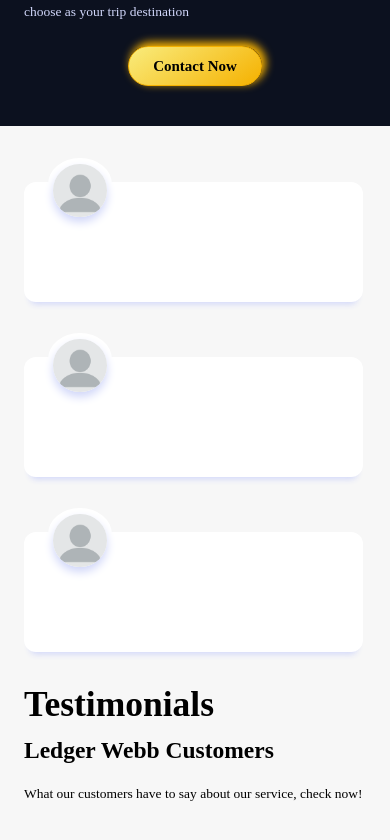
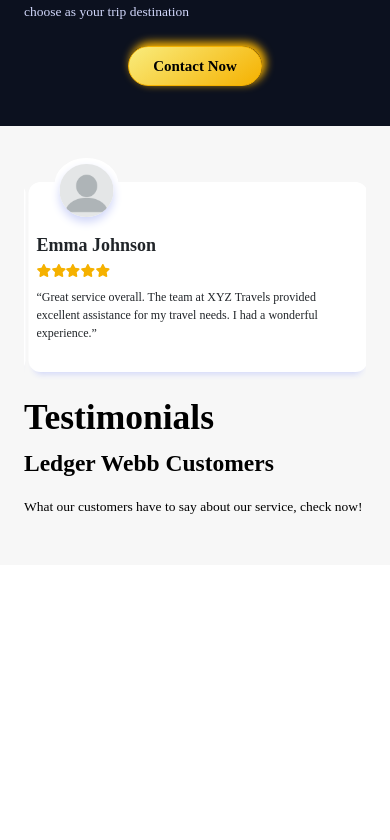
Before and after one commit to Fajarudheen-PA/ledgerWeb-travels-React, a React (Create React App) app: page / in a window 390 px wide. Shown: the part 3617-4457 px from the top of the page. After the commit the page ends 4182 px from the top, so only its background shows below. Built offline with nearby package versions, Linux system fonts and the light colour scheme.

Commit message:
updated carousel in Review module, need to make it responsive

```diff
--- a/src/components/Reviews/Reviews.css
+++ b/src/components/Reviews/Reviews.css
@@ -12,7 +12,6 @@
 }
 .reviews__card-grp {
   width: 100%;
-  padding: 0 auto;
 }
 .reviews__card {
   width: 99% !important;
@@ -20,18 +19,19 @@
   box-shadow: 0px 8px 6px -6px #d0d6f9;
   border-radius: 12px;
   margin: 24px auto;
-  min-height: 120px;
+  height: 190px;
   position: relative;
   z-index: 999;
   text-align: center;
+  padding: 8px;
 }
 .reviews__avatar-bg {
   width: calc(60px + 0.9vw);
   height: auto;
   border-radius: 50%;
-  position: absolute;
-  top: -20%;
-  left: 24px;
+  position: relative;
+  top: -32px;
+  left: 18px;
   background-color: #ffffff;
 }
 .reviews__avatar {
@@ -42,6 +42,23 @@
   top: 6px;
   left: 5px;
   box-shadow: 0px 5px 10px 0px #d0d6f9;
+}
+.reviews__content__name {
+  font-size: 18px;
+  font-weight: 700;
+  text-align: start;
+  margin-bottom: 4px;
+  margin-top: -8px;
+}
+.reviews__content__rating {
+  color: #F5B100;
+  margin-bottom: 8px;
+  text-align: start;
+  font-size: 13px;
+}
+.reviews__content__desc {
+  font-size: 12px;
+  text-align: start;
 }
 .reviews__right {
   width: 100%;
--- a/src/components/Reviews/Reviews.js
+++ b/src/components/Reviews/Reviews.js
@@ -1,5 +1,7 @@
 import React from 'react';
 import Slider from "react-slick";
+import { FontAwesomeIcon } from '@fortawesome/react-fontawesome';
+import { faStar } from "@fortawesome/free-solid-svg-icons";
 import "slick-carousel/slick/slick.css";
 import "slick-carousel/slick/slick-theme.css";
 import './Reviews.scss';
@@ -7,11 +9,16 @@ import './Reviews.scss';
 function Reviews() {
     var settings = {
         infinite: true,
-        speed: 500,
+        speed: 200,
         slidesToShow: 1,
         slidesToScroll: 1,
         arrows: false,
+        autoplay: true,
+        autoplaySpeed: 3000,
     };
+    const iconCountCustA = 5;
+    const iconCountCustB = 4;
+    // const [iconCount, setIconCount] = useState(() => Math.floor(Math.random() * 3) + 3);;
   return (
     <div className='reviews'>
         <div className="content-wrapper">
@@ -22,6 +29,43 @@ function Reviews() {
                             <div className='reviews__card'>
                                 <div className='reviews__avatar-bg'>
                                     <img src="../../../images/ledger-profile-avatar.png" alt="Customer 1" className='reviews__avatar' />
+                                </div>
+                                <div className='reviews__content'>
+                                    <h4 className='reviews__content__name'>Jhone Lown</h4>
+                                    <div className='reviews__content__rating'>
+                                        {Array(iconCountCustA).fill().map((_, index)=>(
+                                            <FontAwesomeIcon key={index} icon={faStar} />
+                                        ))}
+                                    </div>
+                                    <p className='reviews__content__desc'>“A very pleasant experience, plus the service is very friendly, recommended for those who want to try!”</p>
+                                </div>
+                            </div>
+                            <div className='reviews__card'>
+                                <div className='reviews__avatar-bg'>
+                                    <img src="../../../images/ledger-profile-avatar.png" alt="Customer 1" className='reviews__avatar' />
+                                </div>
+                                <div className='reviews__content'>
+                                    <h4 className='reviews__content__name'>Sarah Johnson</h4>
+                                    <div className='reviews__content__rating'>
+                                        {Array(iconCountCustB).fill().map((_, index)=>(
+                                            <FontAwesomeIcon key={index} icon={faStar} />
+                                        ))}
+                                    </div>
+                                    <p className='reviews__content__desc'>“Amazing service with seamless booking and exceptional customer support. Highly Recommended!”</p>
+                                </div>
+                            </div>
+                            <div className='reviews__card'>
+                                <div className='reviews__avatar-bg'>
+                                    <img src="../../../images/ledger-profile-avatar.png" alt="Customer 1" className='reviews__avatar' />
+                                </div>
+                                <div className='reviews__content'>
+                                    <h4 className='reviews__content__name'>Emma Johnson</h4>
+                                    <div className='reviews__content__rating'>
+                                        {Array(iconCountCustA).fill().map((_, index)=>(
+                                            <FontAwesomeIcon key={index} icon={faStar} />
+                                        ))}
+                                    </div>
+                                    <p className='reviews__content__desc'>“Great service overall. The team at XYZ Travels provided excellent assistance for my travel needs. I had a wonderful experience.”</p>
                                 </div>
                             </div>
                         </Slider>
--- a/src/components/Reviews/Reviews.scss
+++ b/src/components/Reviews/Reviews.scss
@@ -14,7 +14,6 @@
     }
     &__card-grp{
         width: 100%;
-        padding: 0 auto;
     }
     &__card{
         width: 99% !important;
@@ -22,18 +21,19 @@
         box-shadow: 0px 8px 6px -6px $color-grey;
         border-radius: 12px;
         margin: $spacer-4 auto;
-        min-height: 120px;
+        height: 190px;
         position: relative;
         z-index: 999;
         text-align: center;
+        padding: $spacer-2;
     }
     &__avatar-bg{
         width: calc(60px + 0.9vw);
         height: auto;
         border-radius: 50%;
-        position: absolute;
-        top: -20%;
-        left: 24px;
+        position: relative;
+        top: -32px;
+        left: 18px;
         background-color: $color-white;
     }
     &__avatar{
@@ -44,6 +44,28 @@
         top: 6px;
         left: 5px;
         box-shadow: 0px 5px 10px 0px $color-grey;
+    }
+    &__content{
+        // position: absolute;
+        // top: 35%;
+        // left: 18px;
+        &__name{
+            font-size: 18px;
+            font-weight: $font-bold;
+            text-align: start;
+            margin-bottom: $spacer-1;
+            margin-top: -$spacer-2;
+        }
+        &__rating{
+            color: $color-gold;
+            margin-bottom: $spacer-2;
+            text-align: start;
+            font-size: 13px;
+        }
+        &__desc{
+            font-size: 12px;
+            text-align: start;
+        }
     }
     &__right{
         width: 100%;
```
Also changed, not shown: 1 other file (tests, documents, lock files or other folders).
